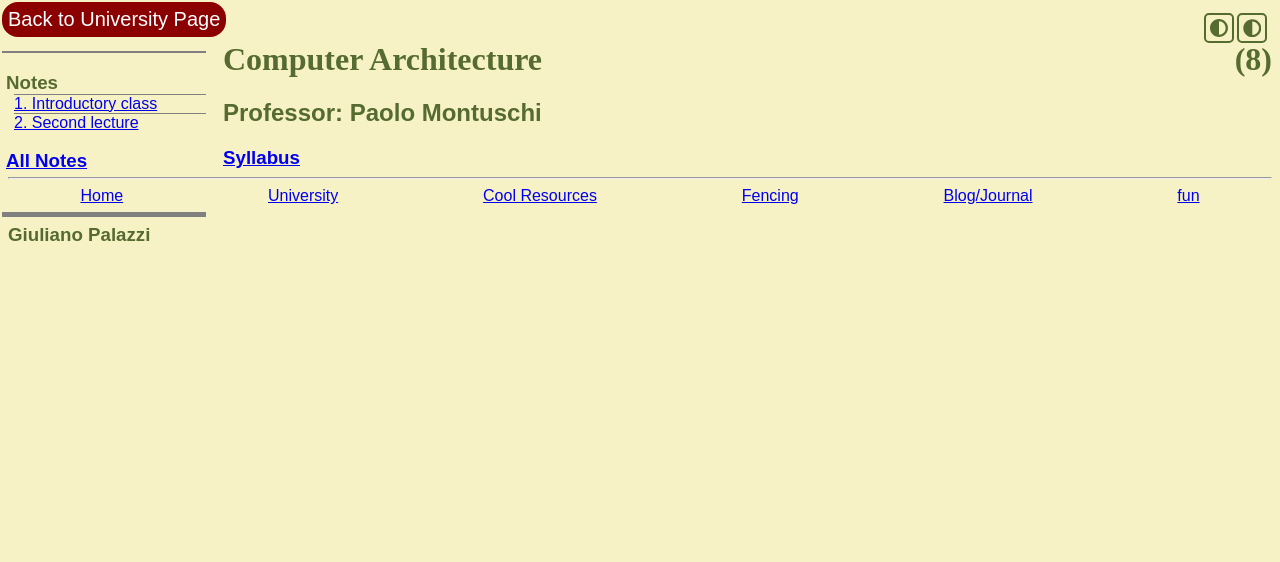
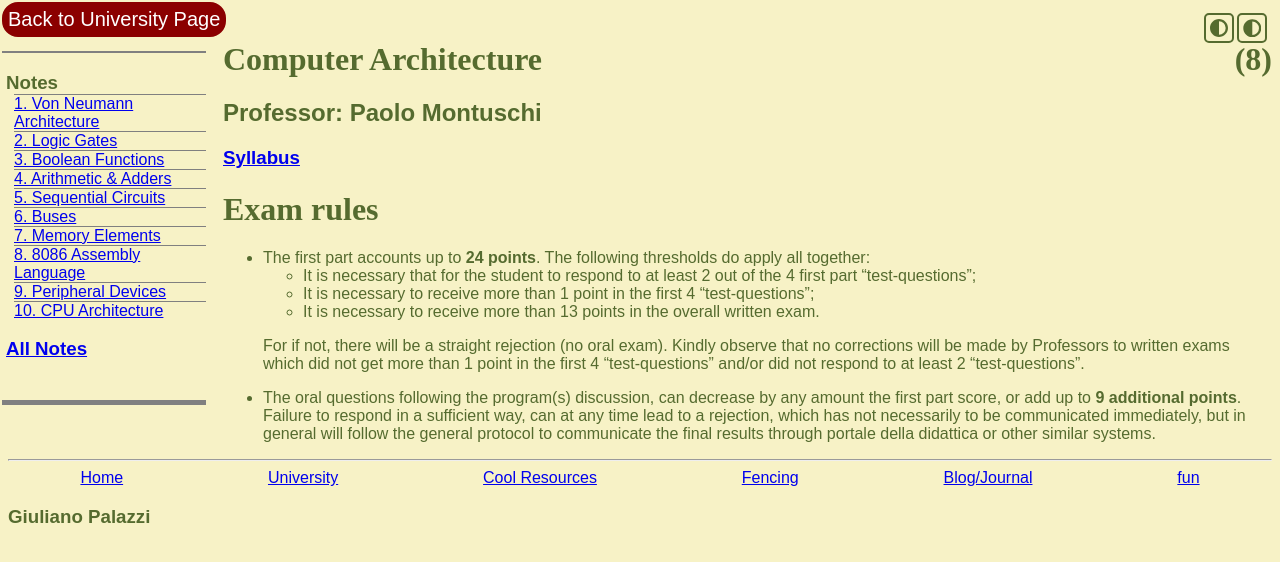
Before and after one commit to GiulianoPalazzi/giulianopalazzi.github.io, a Jekyll site: the page built from uni/comarc/comarc_index.md, in a window 1280 px wide. Shown: the top 562 px of the page. Built offline with Jekyll 4.4.1, drawn with Linux system fonts in a browser that asks for light colours; nearby versions of some CDN libraries.

Commit message:
added CA notes and fixed CA index

```diff
--- a/uni/comarc/comarc_index.html
+++ /dev/null
@@ -1,6 +0,0 @@
----
-layout: subject_index
-title: Computer Architecture
-professor: Paolo Montuschi
-credits: 8
----
--- /dev/null
+++ b/uni/comarc/comarc_index.md
@@ -0,0 +1,22 @@
+---
+layout: subject_index
+title: Computer Architecture
+professor: Paolo Montuschi
+credits: 8
+---
+
+# Exam rules
+
+* The first part accounts up to **24 points**. The following thresholds do apply all together:
+    * It is necessary that for the student to respond to at least 2 out of the 4 first part “test-questions”;
+    * It is necessary to receive more than 1 point in the first 4 “test-questions”;
+    * It is necessary to receive more than 13 points in the overall written exam.
+
+  For if not, there will be a straight rejection (no oral exam). Kindly observe that no corrections will be made by
+  Professors to written exams which did not get more than 1 point in the first 4 “test-questions” and/or did not
+  respond to at least 2 “test-questions”.
+
+* The oral questions following the program(s) discussion, can decrease by any amount the first part score, or add
+up to **9 additional points**. Failure to respond in a sufficient way, can at any time lead to a rejection, which has not
+necessarily to be communicated immediately, but in general will follow the general protocol to communicate the
+final results through portale della didattica or other similar systems.
--- /dev/null
+++ b/uni/comarc/notes/note03.md
@@ -0,0 +1,4 @@
+---
+layout: note
+title: Boolean Functions
+---
--- /dev/null
+++ b/uni/comarc/notes/note04.md
@@ -0,0 +1,4 @@
+---
+layout: note
+title: Arithmetic & Adders
+---
--- /dev/null
+++ b/uni/comarc/notes/note09.md
@@ -0,0 +1,12 @@
+---
+layout: note
+title: Peripheral Devices
+---
+
+# I/O Organisation
+
+# Peripherals Addressing Modes
+
+## Memory Mapped I/O
+
+## Isolated I/O
```
Also changed, not shown: uni/comarc/notes/note01.md (+4 -58 lines), uni/comarc/notes/note02.md (+15 -2 lines), uni/comarc/notes/note05.md (added, +50 -0 lines), uni/comarc/notes/note06.md (added, +6 -0 lines), uni/comarc/notes/note07.md (added, +56 -0 lines), uni/comarc/notes/note08.md (added, +42 -0 lines), uni/comarc/notes/note10.md (added, +16 -0 lines).
